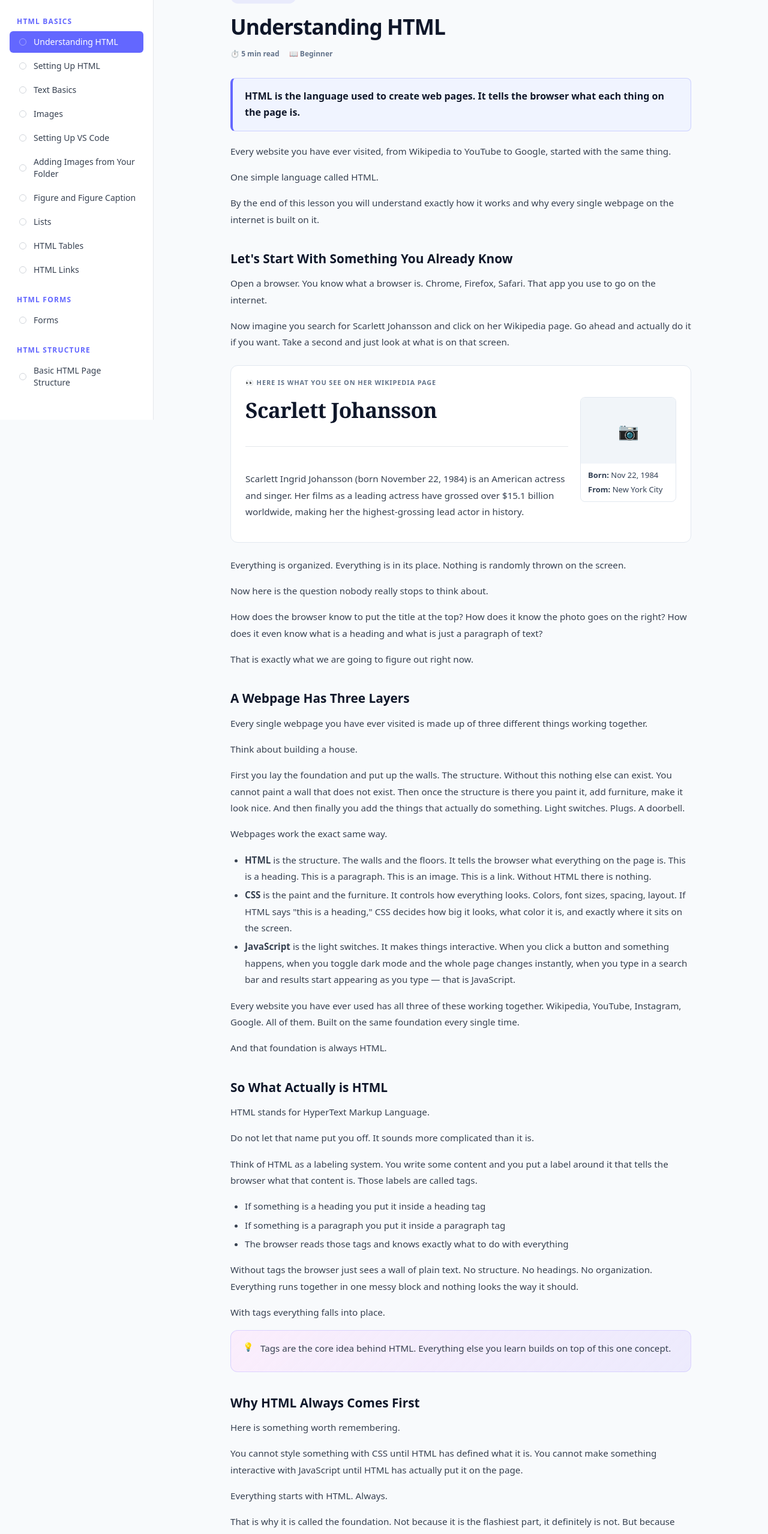
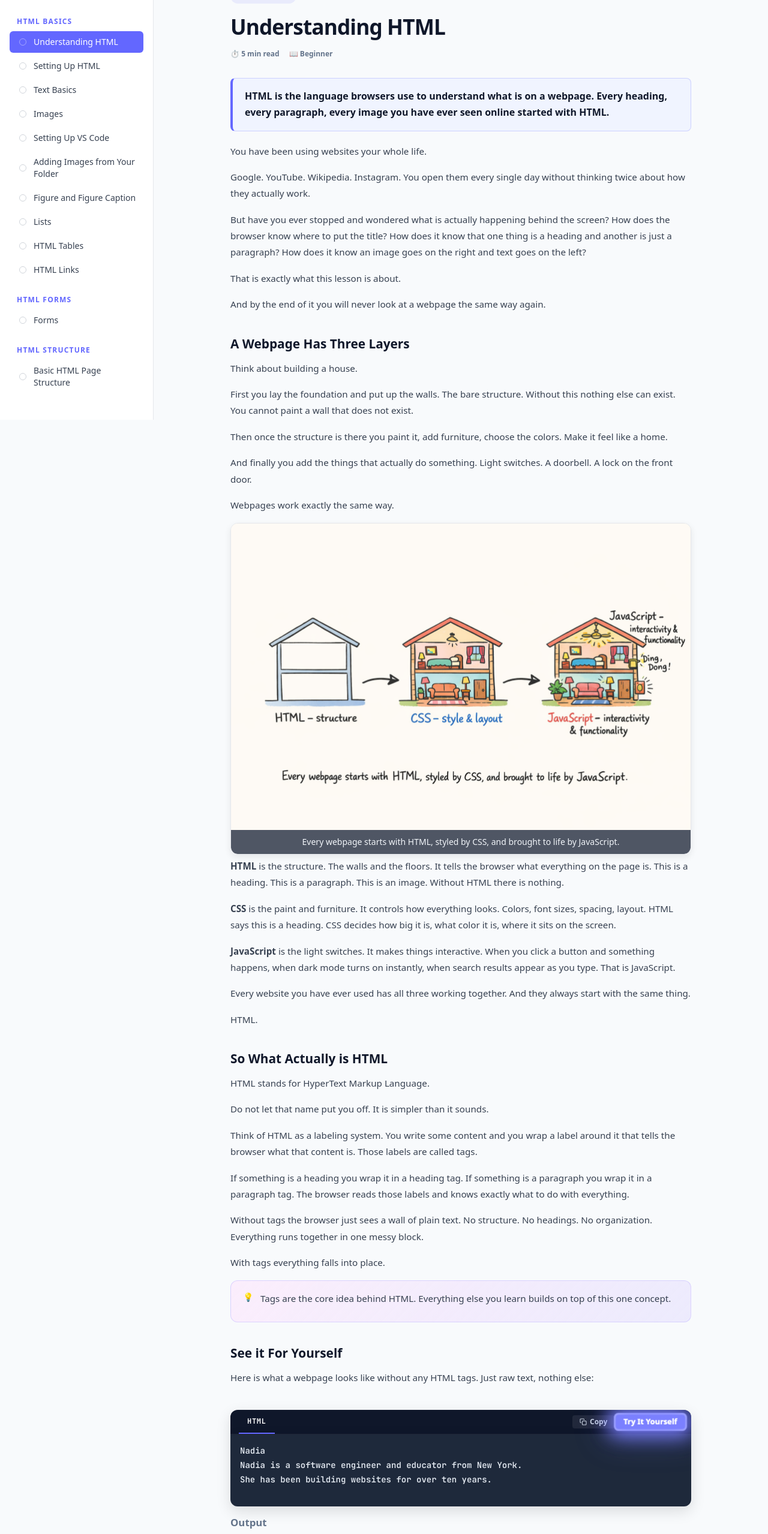
Before and after one commit to PalisthaGit/codecraft, a Next.js app: page /html/introduction in a window 1280 px wide. Shown: the part 100-2658 px from the top of the page at 60% size. Built offline with nearby package versions, Linux system fonts and the light colour scheme.

Commit message:
updated introdction.html and also made image caption look better

```diff
--- a/content/html/introduction.html
+++ b/content/html/introduction.html
@@ -1,95 +1,65 @@
 <div class="definition">
-  HTML is the language used to create web pages. It tells the browser what each thing on the page is.
+  HTML is the language browsers use to understand what is on a webpage. Every heading, every paragraph, every image you have ever seen online started with HTML.
 </div>
 
-<p>Every website you have ever visited, from Wikipedia to YouTube to Google, started with the same thing.</p>
+<p>You have been using websites your whole life.</p>
 
-<p>One simple language called HTML.</p>
+<p>Google. YouTube. Wikipedia. Instagram. You open them every single day without thinking twice about how they actually work.</p>
 
-<p>By the end of this lesson you will understand exactly how it works and why every single webpage on the internet is
-  built on it.</p>
+<p>But have you ever stopped and wondered what is actually happening behind the screen? How does the browser know where to put the title? How does it know that one thing is a heading and another is just a paragraph? How does it know an image goes on the right and text goes on the left?</p>
 
-<h2>Let's Start With Something You Already Know</h2>
+<p>That is exactly what this lesson is about.</p>
 
-<p>Open a browser. You know what a browser is. Chrome, Firefox, Safari. That app you use to go on the internet.</p>
-
-<p>Now imagine you search for Scarlett Johansson and click on her Wikipedia page. Go ahead and actually do it if you
-  want. Take a second and just look at what is on that screen.</p>
-
-<div class="wiki-preview">
-  <div class="wiki-preview-label">👀 Here is what you see on her Wikipedia page</div>
-  <div class="wiki-preview-body">
-    <div class="wiki-preview-main">
-      <h1 class="wiki-preview-title">Scarlett Johansson</h1>
-      <hr class="wiki-preview-hr">
-      <p class="wiki-preview-text">Scarlett Ingrid Johansson (born November 22, 1984) is an American actress and singer.
-        Her films as a leading actress have grossed over $15.1 billion worldwide, making her the highest-grossing lead
-        actor in history.</p>
-    </div>
-    <div class="wiki-preview-sidebar">
-      <div class="wiki-preview-photo">📷</div>
-      <div class="wiki-preview-facts">
-        <p><strong>Born:</strong> Nov 22, 1984</p>
-        <p><strong>From:</strong> New York City</p>
-      </div>
-    </div>
-  </div>
-</div>
-
-<p>Everything is organized. Everything is in its place. Nothing is randomly thrown on the screen.</p>
-
-<p>Now here is the question nobody really stops to think about.</p>
-
-<p>How does the browser know to put the title at the top? How does it know the photo goes on the right? How does it even
-  know what is a heading and what is just a paragraph of text?</p>
-
-<p>That is exactly what we are going to figure out right now.</p>
+<p>And by the end of it you will never look at a webpage the same way again.</p>
 
 <h2>A Webpage Has Three Layers</h2>
 
-<p>Every single webpage you have ever visited is made up of three different things working together.</p>
-
 <p>Think about building a house.</p>
 
-<p>First you lay the foundation and put up the walls. The structure. Without this nothing else can exist. You cannot
-  paint a wall that does not exist. Then once the structure is there you paint it, add furniture, make it look nice. And
-  then finally you add the things that actually do something. Light switches. Plugs. A doorbell.</p>
+<p>First you lay the foundation and put up the walls. The bare structure. Without this nothing else can exist. You cannot paint a wall that does not exist.</p>
 
-<p>Webpages work the exact same way.</p>
+<p>Then once the structure is there you paint it, add furniture, choose the colors. Make it feel like a home.</p>
 
-<ul>
-  <li><strong>HTML</strong> is the structure. The walls and the floors. It tells the browser what everything on the page
-    is. This is a heading. This is a paragraph. This is an image. This is a link. Without HTML there is nothing.</li>
-  <li><strong>CSS</strong> is the paint and the furniture. It controls how everything looks. Colors, font sizes,
-    spacing, layout. If HTML says "this is a heading," CSS decides how big it looks, what color it is, and exactly where
-    it sits on the screen.</li>
-  <li><strong>JavaScript</strong> is the light switches. It makes things interactive. When you click a button and
-    something happens, when you toggle dark mode and the whole page changes instantly, when you type in a search bar and
-    results start appearing as you type — that is JavaScript.</li>
-</ul>
+<p>And finally you add the things that actually do something. Light switches. A doorbell. A lock on the front door.</p>
 
-<p>Every website you have ever used has all three of these working together. Wikipedia, YouTube, Instagram, Google. All
-  of them. Built on the same foundation every single time.</p>
+<p>Webpages work exactly the same way.</p>
 
-<p>And that foundation is always HTML.</p>
+<figure class="layer-diagram" style="position: relative; display: inline-block; width: 100%; border-radius: 12px; overflow: hidden; border: 1px solid #E5E7EB; box-shadow: 0 4px 12px rgba(0,0,0,0.08);">
+  <img
+    src="/images/html-css-js-layers.png"
+    alt="Three houses showing how web pages are built in layers: a bare structure representing HTML, a furnished and decorated home representing CSS, and a fully functional home with lights and a doorbell representing JavaScript. Caption reads: Every webpage starts with HTML, styled by CSS, and brought to life by JavaScript."
+    width="1200"
+    height="630"
+    loading="lazy"
+    decoding="async"
+    style="width: 100%; height: auto; display: block;"
+  />
+  <figcaption style="background: rgba(15, 23, 42, 0.72); color: #f1f5f9; font-size: 0.875rem; text-align: center; padding: 0.6rem 1rem; backdrop-filter: blur(4px);">
+    Every webpage starts with HTML, styled by CSS, and brought to life by JavaScript.
+  </figcaption>
+</figure>
+
+<p><strong>HTML</strong> is the structure. The walls and the floors. It tells the browser what everything on the page is. This is a heading. This is a paragraph. This is an image. Without HTML there is nothing.</p>
+
+<p><strong>CSS</strong> is the paint and furniture. It controls how everything looks. Colors, font sizes, spacing, layout. HTML says this is a heading. CSS decides how big it is, what color it is, where it sits on the screen.</p>
+
+<p><strong>JavaScript</strong> is the light switches. It makes things interactive. When you click a button and something happens, when dark mode turns on instantly, when search results appear as you type. That is JavaScript.</p>
+
+<p>Every website you have ever used has all three working together. And they always start with the same thing.</p>
+
+<p>HTML.</p>
 
 <h2>So What Actually is HTML</h2>
 
 <p>HTML stands for HyperText Markup Language.</p>
 
-<p>Do not let that name put you off. It sounds more complicated than it is.</p>
+<p>Do not let that name put you off. It is simpler than it sounds.</p>
 
-<p>Think of HTML as a labeling system. You write some content and you put a label around it that tells the browser what
-  that content is. Those labels are called tags.</p>
+<p>Think of HTML as a labeling system. You write some content and you wrap a label around it that tells the browser what that content is. Those labels are called tags.</p>
 
-<ul>
-  <li>If something is a heading you put it inside a heading tag</li>
-  <li>If something is a paragraph you put it inside a paragraph tag</li>
-  <li>The browser reads those tags and knows exactly what to do with everything</li>
-</ul>
+<p>If something is a heading you wrap it in a heading tag. If something is a paragraph you wrap it in a paragraph tag. The browser reads those labels and knows exactly what to do with everything.</p>
 
-<p>Without tags the browser just sees a wall of plain text. No structure. No headings. No organization. Everything runs
-  together in one messy block and nothing looks the way it should.</p>
+<p>Without tags the browser just sees a wall of plain text. No structure. No headings. No organization. Everything runs together in one messy block.</p>
 
 <p>With tags everything falls into place.</p>
 
@@ -98,14 +68,64 @@
   <p>Tags are the core idea behind HTML. Everything else you learn builds on top of this one concept.</p>
 </div>
 
+<h2>See it For Yourself</h2>
+
+<p>Here is what a webpage looks like without any HTML tags. Just raw text, nothing else:</p>
+
+<section class="try-example">
+  <template class="try-default-html">Nadia
+Nadia is a software engineer and educator from New York.
+She has been building websites for over ten years.</template>
+</section>
+
+<p>Everything is squished together. No structure. No breathing room. It looks nothing like a real webpage.</p>
+
+<p>Now add two tags and watch what happens:</p>
+
+<section class="try-example">
+  <template class="try-default-html"><h1>Nadia</h1>
+<p>Nadia is a software engineer and educator from New York.</p>
+<p>She has been building websites for over ten years.</p></template>
+</section>
+
+<p>That right there is HTML. Two tags. And suddenly the page has structure.</p>
+
+<p>That is the power of HTML. And you just wrote your first line of it.</p>
+
 <h2>Why HTML Always Comes First</h2>
 
-<p>Here is something worth remembering.</p>
-
-<p>You cannot style something with CSS until HTML has defined what it is. You cannot make something interactive with
-  JavaScript until HTML has actually put it on the page.</p>
+<p>You cannot style something with CSS until HTML has defined what it is. You cannot make something interactive with JavaScript until HTML has put it on the page.</p>
 
 <p>Everything starts with HTML. Always.</p>
 
-<p>That is why it is called the foundation. Not because it is the flashiest part, it definitely is not. But because
-  without it nothing else works.</p>
+<p>That is why it is the foundation. Not because it is the flashiest part. But because without it nothing else works.</p>
+
+<h2>What You Are Going to Build</h2>
+
+<p>Now you know what HTML is. Here is what you are going to build with it.</p>
+
+<div class="wiki-preview">
+  <div class="wiki-preview-label">👀 Nadia's finished page — you will build this yourself</div>
+  <div class="wiki-preview-body">
+    <div class="wiki-preview-main">
+      <h1 class="wiki-preview-title">Nadia</h1>
+      <hr class="wiki-preview-hr">
+      <p class="wiki-preview-text">Nadia is a software engineer and educator from New York. She has been building websites for over ten years and teaches thousands of beginners how to code.</p>
+    </div>
+    <div class="wiki-preview-sidebar">
+      <div class="wiki-preview-photo">📷</div>
+      <div class="wiki-preview-facts">
+        <p><strong>Born:</strong> New York City</p>
+        <p><strong>Occupation:</strong> Software Engineer</p>
+      </div>
+    </div>
+  </div>
+</div>
+
+<p>This is Nadia. A fictional software engineer and educator from New York. Over the course of these lessons you are going to build her entire Wikipedia-style portfolio page from scratch. One concept at a time. One piece at a time.</p>
+
+<p>Every single thing on that page — the heading, the image, the table, the links, the sections — you are going to build all of it yourself. And by the time you are done you will understand every line of it completely.</p>
+
+<p>Then you put your name on it.</p>
+
+<p>In the next lesson you will write your very first HTML file and open it in a real browser. That is where it begins.</p>
--- a/data/htmlLessons.ts
+++ b/data/htmlLessons.ts
@@ -12,7 +12,7 @@ export const htmlLessonGroups: LessonGroup[] = [
       {
         slug: "introduction",
         title: "Understanding HTML",
-        description: "Learn what HTML is and why it is the foundation of every web page.",
+        description: "Learn what HTML is and how it works. Understand the foundation of every webpage on the internet before writing your first line of code.",
         readTime: "5 min read",
         difficulty: "Beginner",
       },
```
Also changed, not shown: public/images/html-css-js-layers.png (added).
